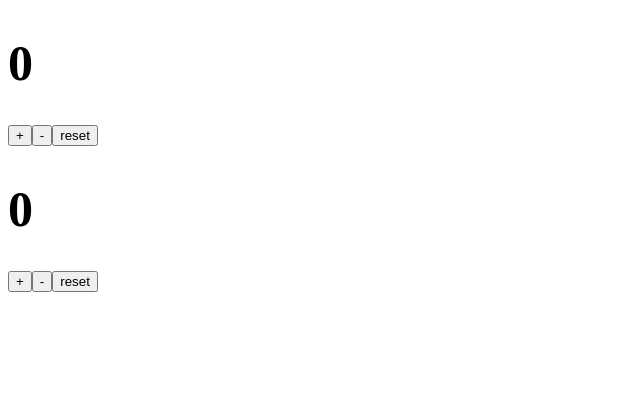
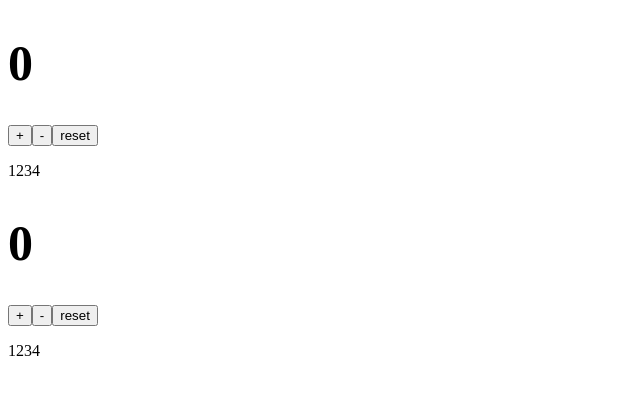
Before and after one commit to Vigneswer/Reduxcounter, a React (Vite) app in the folder counter/: page / in a window 1280 px wide. Shown: the top 394 px of the page, without its empty margins (0-640 px from the left). Built offline with nearby package versions, Linux system fonts and the light colour scheme.

Commit message:
Update Counter.jsx

```diff
--- a/counter/src/components/Counter.jsx
+++ b/counter/src/components/Counter.jsx
@@ -18,7 +18,7 @@ const Counter = () => {
       <button onClick={()=>{dispatch(decrement())}}>-</button>
       <button onClick={()=>{dispatch(reset())}}>reset</button>
 
-<p></p>
+<p>1234</p>
     </>
   )
 }
```
